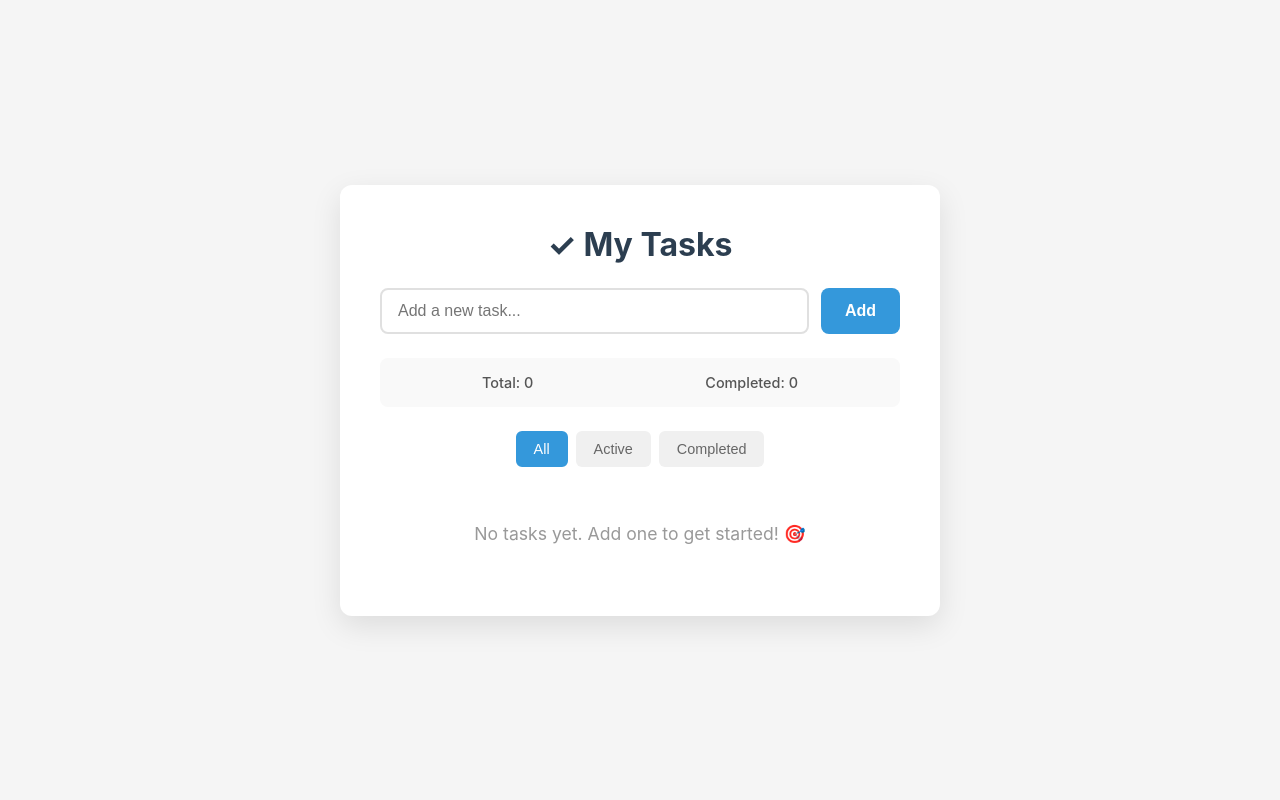
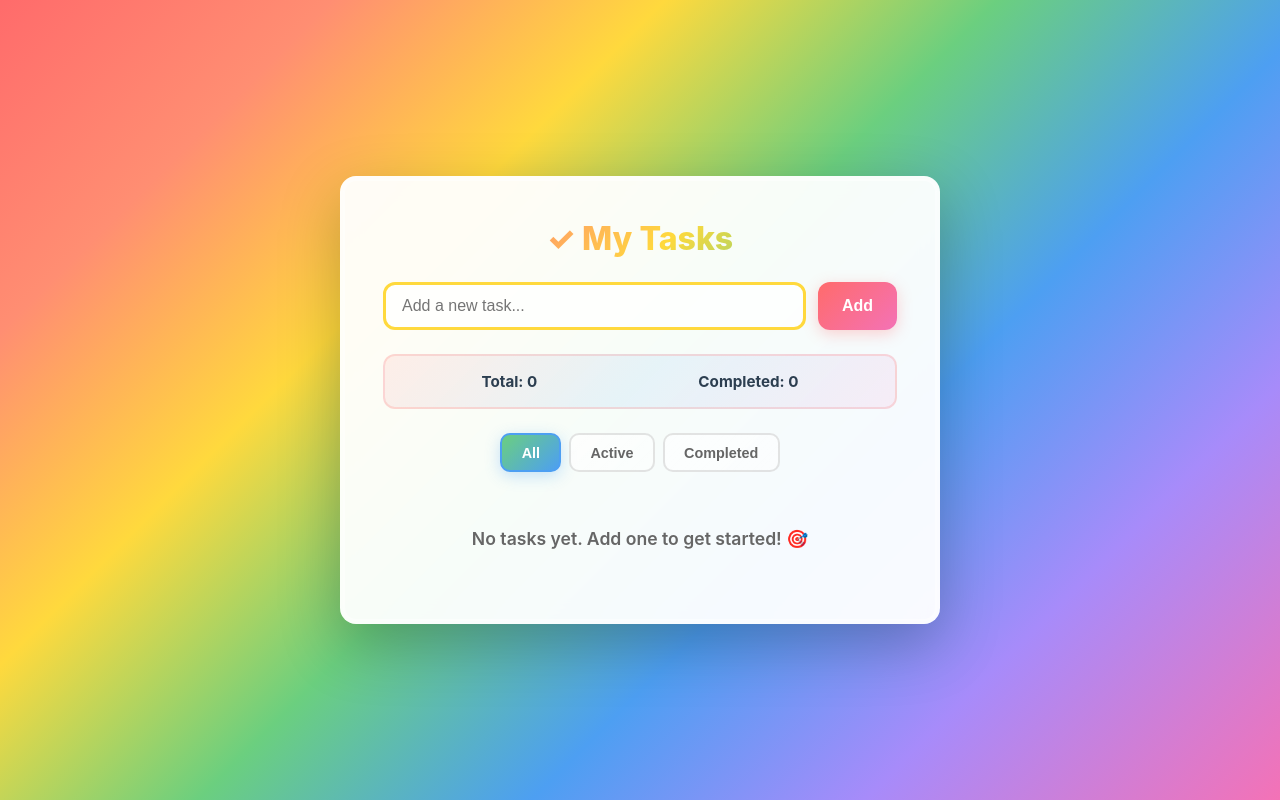
Before and after one commit to lintworkspace/collab-b1fc56e6, a Flask app: page / in a window 1280 px wide. Run offline with Flask 3, Linux system fonts and the light colour scheme; data that the repository does not hold is empty.

Commit message:
Add beautiful rainbow color scheme to todo app

```diff
--- a/static/style.css
+++ b/static/style.css
@@ -7,7 +7,8 @@
 
 body {
     font-family: -apple-system, BlinkMacSystemFont, 'Segoe UI', Roboto, Oxygen, Ubuntu, sans-serif;
-    background: #f5f5f5;
+    background: linear-gradient(135deg, #ff6b6b 0%, #ff8e72 16%, #ffd93d 32%, #6bcf7f 48%, #4d9ff2 64%, #a78bfa 80%, #f472b6 100%);
+    background-attachment: fixed;
     min-height: 100vh;
     display: flex;
     align-items: center;
@@ -24,18 +25,32 @@
 }
 
 .todo-wrapper {
-    background: white;
+    background: rgba(255, 255, 255, 0.95);
     padding: 2.5rem;
-    border-radius: 12px;
-    box-shadow: 0 10px 30px rgba(0, 0, 0, 0.1);
+    border-radius: 16px;
+    box-shadow: 0 20px 60px rgba(0, 0, 0, 0.25), inset 0 0 0 2px rgba(255, 255, 255, 0.5);
     width: 100%;
+    border: 3px solid rgba(255, 255, 255, 0.3);
+    backdrop-filter: blur(10px);
 }
 
 h1 {
-    color: #2c3e50;
+    background: linear-gradient(135deg, #ff6b6b, #ff8e72, #ffd93d, #6bcf7f, #4d9ff2, #a78bfa, #f472b6);
+    background-size: 200% 200%;
+    -webkit-background-clip: text;
+    -webkit-text-fill-color: transparent;
+    background-clip: text;
     margin-bottom: 1.5rem;
     font-size: 2rem;
     text-align: center;
+    font-weight: 800;
+    animation: gradientShift 8s ease infinite;
+}
+
+@keyframes gradientShift {
+    0% { background-position: 0% 50%; }
+    50% { background-position: 100% 50%; }
+    100% { background-position: 0% 50%; }
 }
 
 /* Input Section */
@@ -48,36 +63,41 @@
 #todoInput {
     flex: 1;
     padding: 0.75rem 1rem;
-    border: 2px solid #e0e0e0;
-    border-radius: 8px;
+    border: 3px solid #ffd93d;
+    border-radius: 12px;
     font-size: 1rem;
-    transition: border-color 0.3s ease;
+    transition: all 0.3s ease;
+    background: rgba(255, 255, 255, 0.8);
 }
 
 #todoInput:focus {
     outline: none;
-    border-color: #3498db;
-    box-shadow: 0 0 0 3px rgba(52, 152, 219, 0.1);
+    border-color: #4d9ff2;
+    box-shadow: 0 0 0 4px rgba(77, 159, 242, 0.2), 0 0 15px rgba(77, 159, 242, 0.3);
+    background: white;
 }
 
 #addBtn {
     padding: 0.75rem 1.5rem;
-    background: #3498db;
+    background: linear-gradient(135deg, #ff6b6b, #f472b6);
     color: white;
     border: none;
-    border-radius: 8px;
+    border-radius: 12px;
     font-size: 1rem;
-    font-weight: 600;
+    font-weight: 700;
     cursor: pointer;
-    transition: background 0.3s ease, transform 0.1s ease;
+    transition: all 0.3s ease;
+    box-shadow: 0 4px 15px rgba(255, 107, 107, 0.3);
 }
 
 #addBtn:hover {
-    background: #2980b9;
+    background: linear-gradient(135deg, #ff5252, #f060aa);
+    transform: translateY(-2px);
+    box-shadow: 0 6px 20px rgba(255, 107, 107, 0.4);
 }
 
 #addBtn:active {
-    transform: scale(0.98);
+    transform: scale(0.96);
 }
 
 /* Stats Section */
@@ -86,14 +106,16 @@
     justify-content: space-around;
     margin-bottom: 1.5rem;
     padding: 1rem;
-    background: #f9f9f9;
-    border-radius: 8px;
+    background: linear-gradient(135deg, rgba(255, 107, 107, 0.1), rgba(77, 159, 242, 0.1), rgba(244, 114, 182, 0.1));
+    border-radius: 12px;
     font-size: 0.9rem;
+    border: 2px solid rgba(255, 107, 107, 0.2);
 }
 
 .stats span {
-    color: #555;
-    font-weight: 500;
+    color: #2c3e50;
+    font-weight: 700;
+    font-size: 0.95rem;
 }
 
 /* Filter Buttons */
@@ -106,25 +128,28 @@
 }
 
 .filter-btn {
-    padding: 0.5rem 1rem;
-    background: #f0f0f0;
+    padding: 0.6rem 1.2rem;
+    background: linear-gradient(135deg, rgba(255, 255, 255, 0.7), rgba(255, 255, 255, 0.5));
     color: #666;
-    border: 2px solid transparent;
-    border-radius: 6px;
+    border: 2px solid rgba(200, 200, 200, 0.5);
+    border-radius: 10px;
     cursor: pointer;
     font-size: 0.9rem;
-    font-weight: 500;
+    font-weight: 600;
     transition: all 0.3s ease;
 }
 
 .filter-btn:hover {
-    background: #e0e0e0;
+    background: linear-gradient(135deg, rgba(255, 255, 255, 0.9), rgba(255, 255, 255, 0.7));
+    border-color: rgba(107, 199, 127, 0.5);
+    box-shadow: 0 4px 12px rgba(107, 199, 127, 0.2);
 }
 
 .filter-btn.active {
-    background: #3498db;
+    background: linear-gradient(135deg, #6bcf7f, #4d9ff2);
     color: white;
-    border-color: #3498db;
+    border-color: #4d9ff2;
+    box-shadow: 0 4px 15px rgba(77, 159, 242, 0.3);
 }
 
 /* Todo List */
@@ -170,38 +219,55 @@
     color: #2c3e50;
     word-break: break-word;
     font-size: 1rem;
+    font-weight: 500;
 }
 
 .todo-delete {
-    padding: 0.4rem 0.8rem;
-    background: #e74c3c;
+    padding: 0.5rem 0.9rem;
+    background: linear-gradient(135deg, #ff6b6b, #ff8e72);
     color: white;
     border: none;
-    border-radius: 6px;
+    border-radius: 8px;
     cursor: pointer;
     font-size: 0.85rem;
-    font-weight: 600;
-    transition: background 0.3s ease, transform 0.1s ease;
+    font-weight: 700;
+    transition: all 0.3s ease;
+    box-shadow: 0 2px 8px rgba(255, 107, 107, 0.2);
 }
 
 .todo-delete:hover {
-    background: #c0392b;
+    background: linear-gradient(135deg, #ff5252, #ff7a4a);
+    transform: translateY(-1px);
+    box-shadow: 0 4px 12px rgba(255, 107, 107, 0.3);
 }
 
 .todo-delete:active {
-    transform: scale(0.95);
+    transform: scale(0.94);
 }
 
 /* Empty State */
 .empty-state {
     text-align: center;
     padding: 2rem 1rem;
-    color: #999;
+    color: #666;
     font-size: 1.1rem;
+    font-weight: 600;
+    animation: fadeIn 0.5s ease;
 }
 
 .empty-state.hidden {
     display: none;
+}
+
+@keyframes fadeIn {
+    from {
+        opacity: 0;
+        transform: translateY(10px);
+    }
+    to {
+        opacity: 1;
+        transform: translateY(0);
+    }
 }
 
 /* Responsive Design */
```
Also changed, not shown: other parts of static/style.css (+35 -11 lines).
